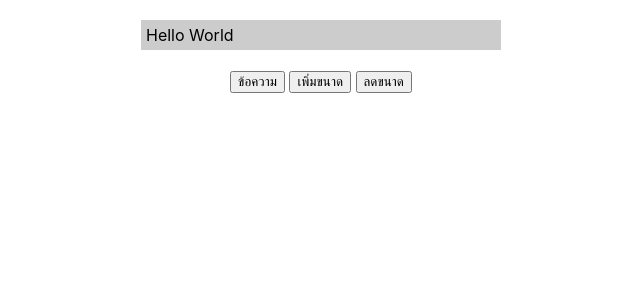
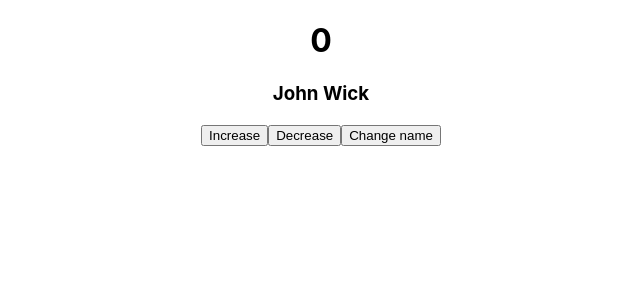
Before and after one commit to Daidonm/app1, a React (Create React App) app: page / in a window 1280 px wide. Shown: the top 300 px of the page, without its empty margins (319-959 px from the left). Built offline with nearby package versions, Linux system fonts and the light colour scheme.

Commit message:
add Effect create

```diff
--- a/src/App.js
+++ b/src/App.js
@@ -1,6 +1,8 @@
 import React from 'react'
-import MessageBox from './state-func'
+import Effect from './effect'
 
-export default function App() {
-    return <MessageBox />
+function App() {
+    return <Effect />
 }
+
+export default App
--- /dev/null
+++ b/src/effect.js
@@ -0,0 +1,22 @@
+import React, { useState, useEffect } from 'react';
+
+function Effect() {
+    const [count, setCount] = useState(0);
+    const [name, setName] = useState("John Wick");
+
+    useEffect(() => {
+       document.title = `You clicked ${count} times`;
+    }, [count]);
+
+    return (
+        <center>
+            <h1>{count}</h1>
+            <h3>{name}</h3>
+            <button onClick={() => setCount(count + 1)}>Increase</button>
+            <button onClick={() => setCount(count - 1)}>Decrease</button>
+            <button onClick={() => setName("Jack Wick")}>Change name</button>
+        </center>
+    )
+}
+
+export default Effect;
```
